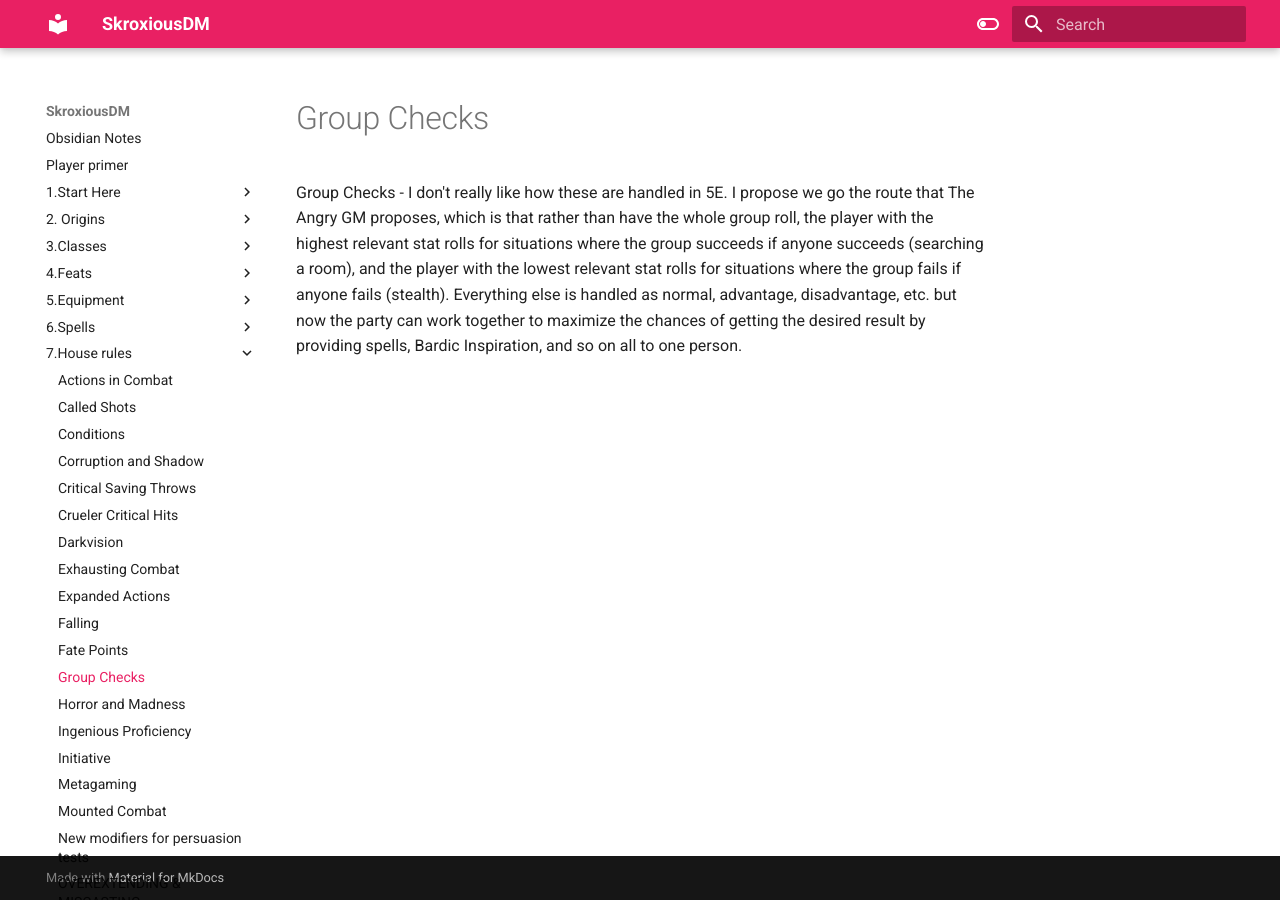
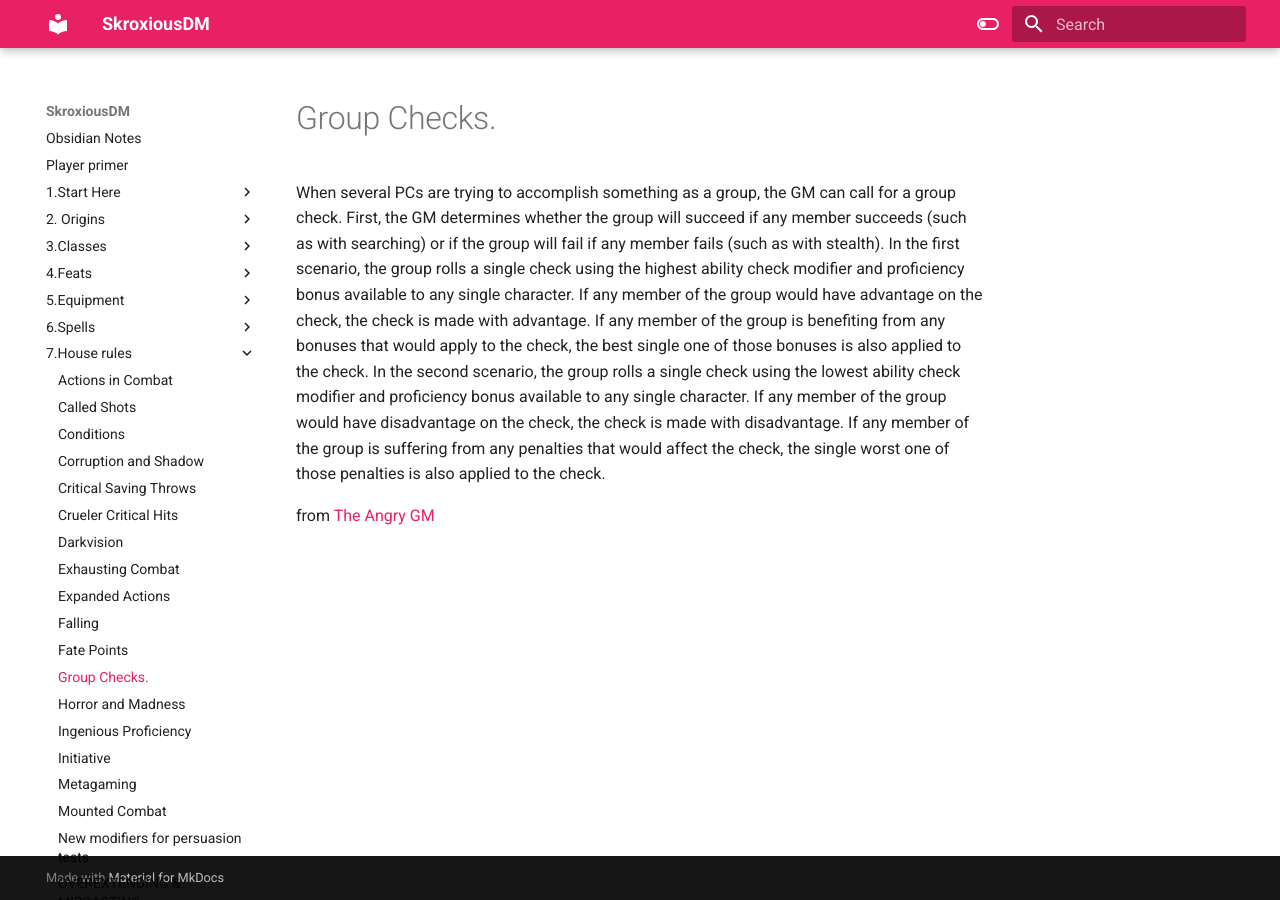
Before and after one commit to SkroxiousDM/SkroxiousDM, an MkDocs documentation site: the page built from docs/7.House_rules/Group_Checks.md, in a window 1280 px wide. Built offline with MkDocs 1.6.1 and Material for MkDocs 9.7.7, drawn with Linux system fonts in a browser that asks for light colours.

Commit message:
vault backup: 2023-10-29 22:30:40

```diff
--- a/docs/7.House_rules/Group_Checks.md
+++ b/docs/7.House_rules/Group_Checks.md
@@ -1 +1,4 @@
-Group Checks - I don't really like how these are handled in 5E. I propose we go the route that The Angry GM proposes, which is that rather than have the whole group roll, the player with the highest relevant stat rolls for situations where the group succeeds if anyone succeeds (searching a room), and the player with the lowest relevant stat rolls for situations where the group fails if anyone fails (stealth). Everything else is handled as normal, advantage, disadvantage, etc. but now the party can work together to maximize the chances of getting the desired result by providing spells, Bardic Inspiration, and so on all to one person.
+# Group Checks.
+When several PCs are trying to accomplish something as a group, the GM can call for a group check. First, the GM determines whether the group will succeed if any member succeeds (such as with searching) or if the group will fail if any member fails (such as with stealth). In the first scenario, the group rolls a single check using the highest ability check modifier and proficiency bonus available to any single character. If any member of the group would have advantage on the check, the check is made with advantage. If any member of the group is benefiting from any bonuses that would apply to the check, the best single one of those bonuses is also applied to the check. In the second scenario, the group rolls a single check using the lowest ability check modifier and proficiency bonus available to any single character. If any member of the group would have disadvantage on the check, the check is made with disadvantage. If any member of the group is suffering from any penalties that would affect the check, the single worst one of those penalties is also applied to the check.
+
+from [The Angry GM]([Exploration RULES! | The Angry GM](https://theangrygm.com/exploration-rules/))
```
Also changed, not shown: docs/7.House_rules/Darkvision.md (+2 -0 lines).
